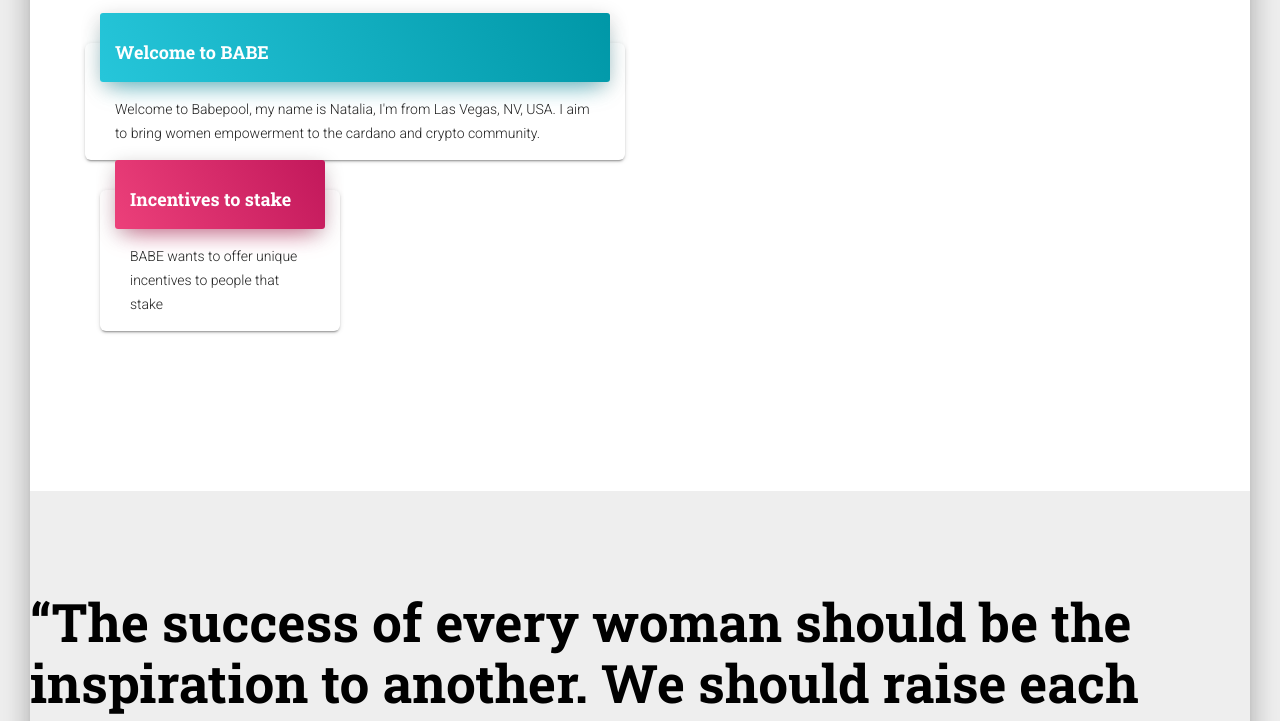
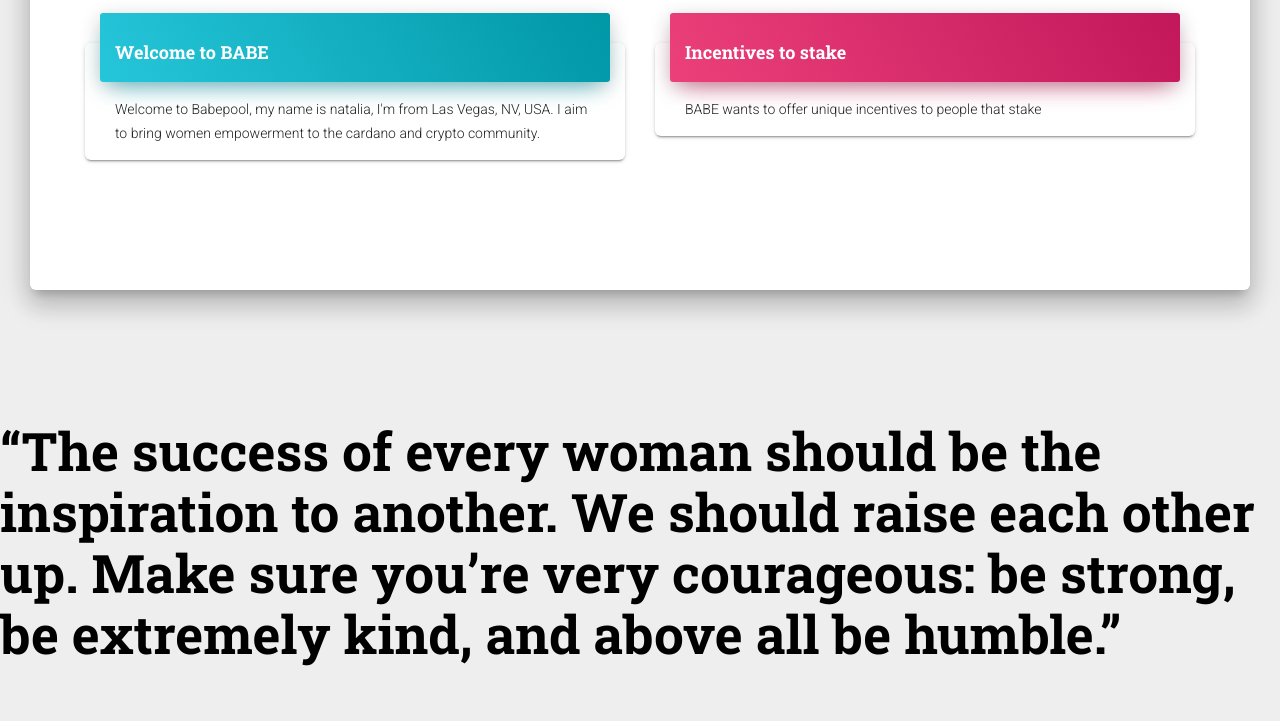
Before and after one commit to babepool/babepool.github.io, a website: page index.html in a window 1280 px wide. Shown: the part 897-1618 px from the top of the page. Drawn offline with Linux system fonts and the light colour scheme; some packages are replaced by stand-ins of ours.

Commit message:
fixed small issue

```diff
--- a/index.html
+++ b/index.html
@@ -99,7 +99,9 @@
                 <h4 class="card-title">Welcome to BABE</h4>
               </div>
               <div class="card-body">
-                Welcome to Babepool, my name is Natalia, I'm from Las Vegas, NV,  USA. I aim to bring women empowerment to the cardano and crypto community.</div>
+Welcome to Babepool, my name is natalia, I'm from Las Vegas, NV,  USA. I aim to bring women empowerment to the cardano and crypto community.
+                </div>
+            </div>
           </div>
           <div class="col-md-6">
             <div class="card">
```
